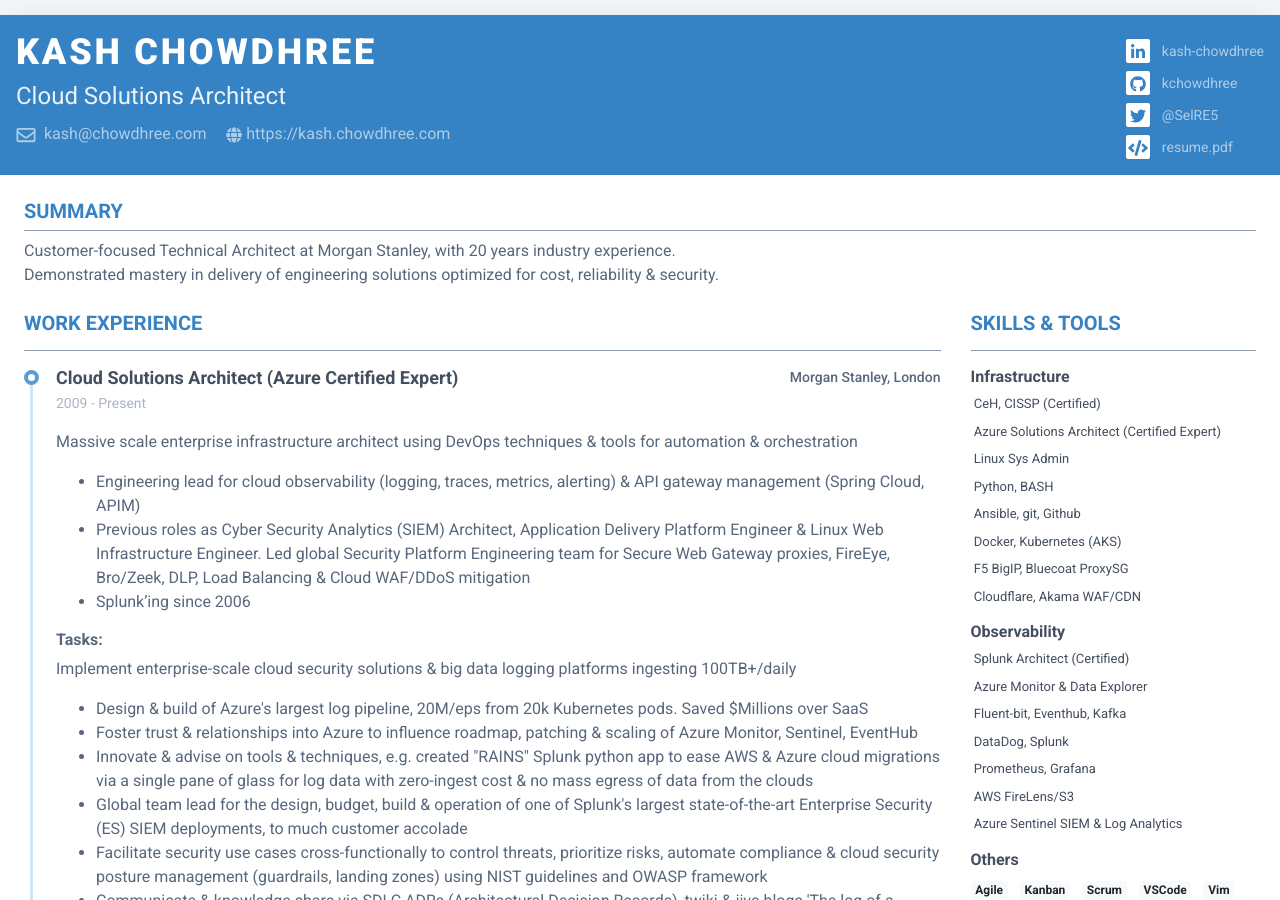
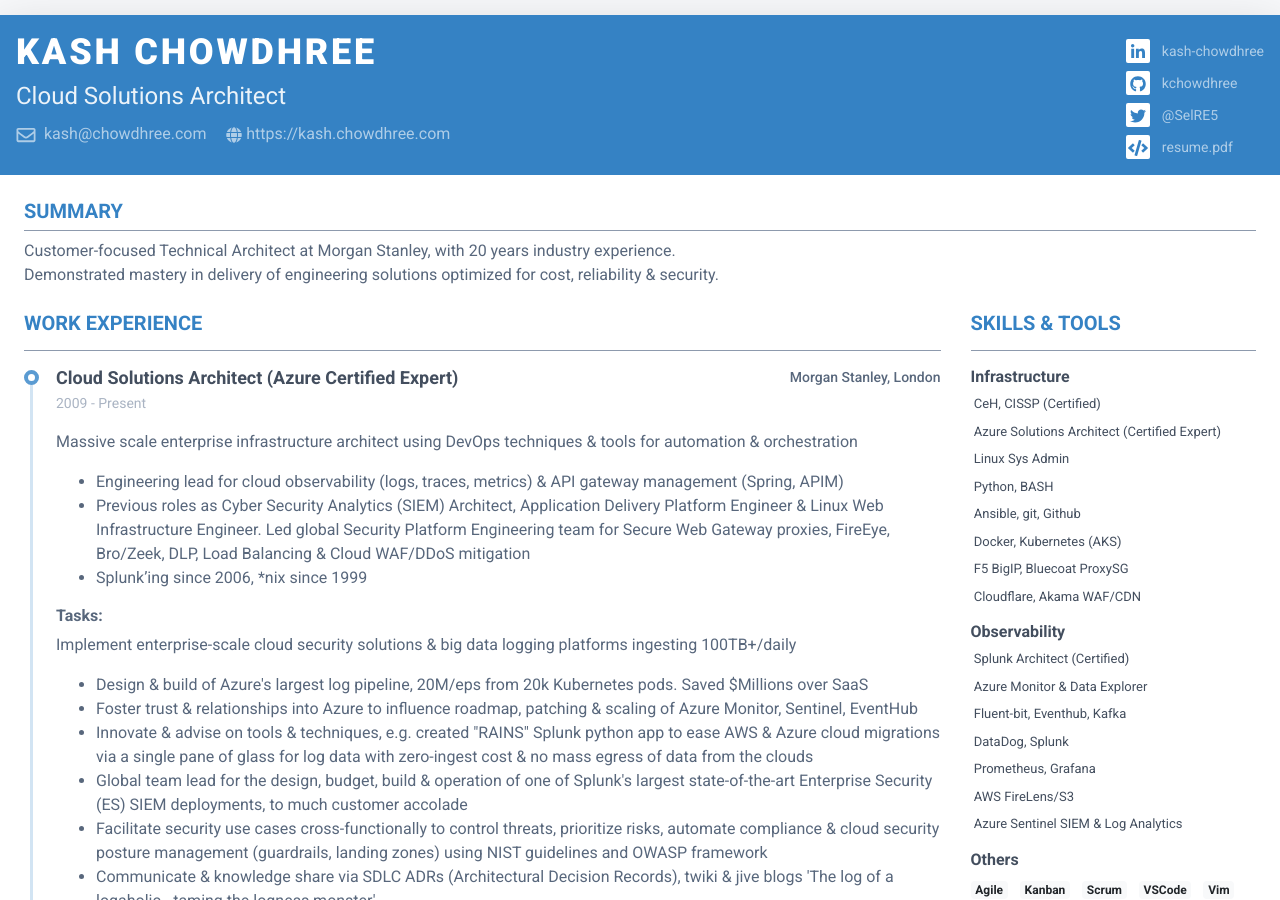
Before and after one commit to Hamy200/resume, a Jekyll site: the page built from index.markdown, in a window 1280 px wide and 900 px high. Built offline with Jekyll 4.4.1, drawn with Linux system fonts in a browser that asks for light colours; nearby versions of some CDN libraries.

Commit message:
Update data.yml

```diff
--- a/_data/data.yml
+++ b/_data/data.yml
@@ -42,9 +42,9 @@ experiences:
     company: Morgan Stanley, London
     details: |
         Massive scale enterprise infrastructure architect using DevOps techniques & tools for automation & orchestration
-        - Engineering lead for cloud observability (logging, traces, metrics, alerting) & API gateway management (Spring Cloud, APIM)
+        - Engineering lead for cloud observability (logs, traces, metrics) & API gateway management (Spring, APIM)
         - Previous roles as Cyber Security Analytics (SIEM) Architect, Application Delivery Platform Engineer & Linux Web Infrastructure Engineer. Led global Security Platform Engineering team for Secure Web Gateway proxies, FireEye, Bro/Zeek, DLP, Load Balancing & Cloud WAF/DDoS mitigation
-        - Splunk'ing since 2006
+        - Splunk'ing since 2006, *nix since 1999
     achievements:
       desc: |
         Implement enterprise-scale cloud security solutions & big data logging platforms ingesting 100TB+/daily
```
